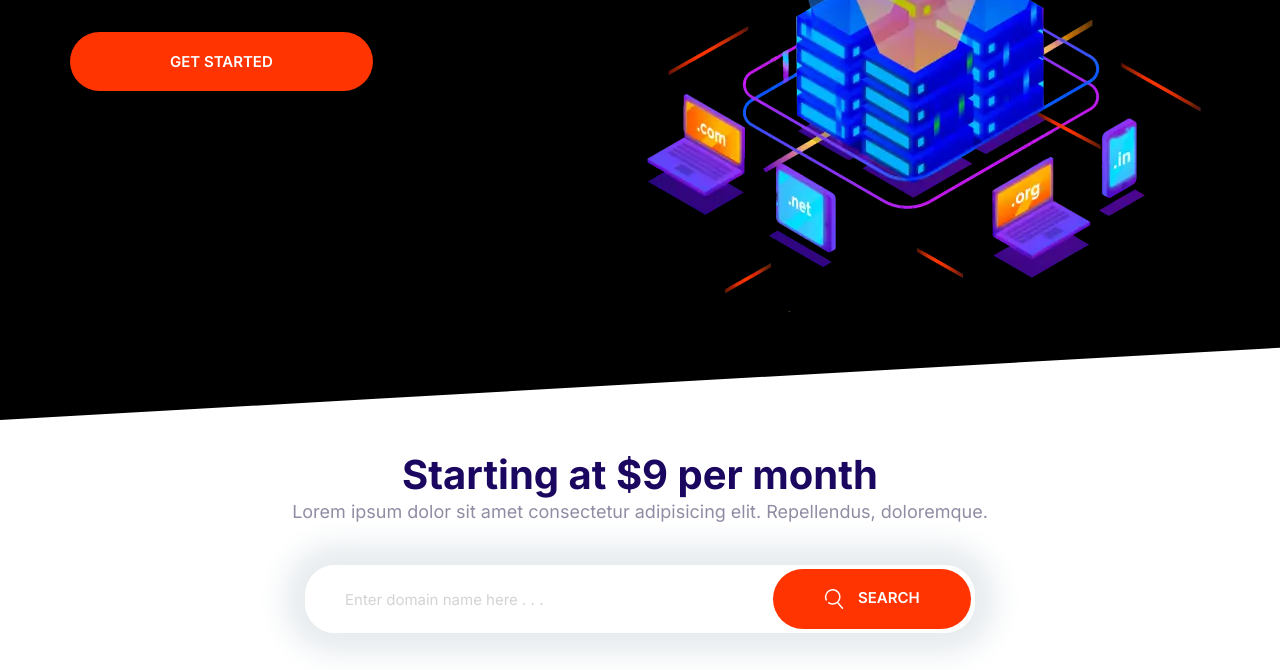
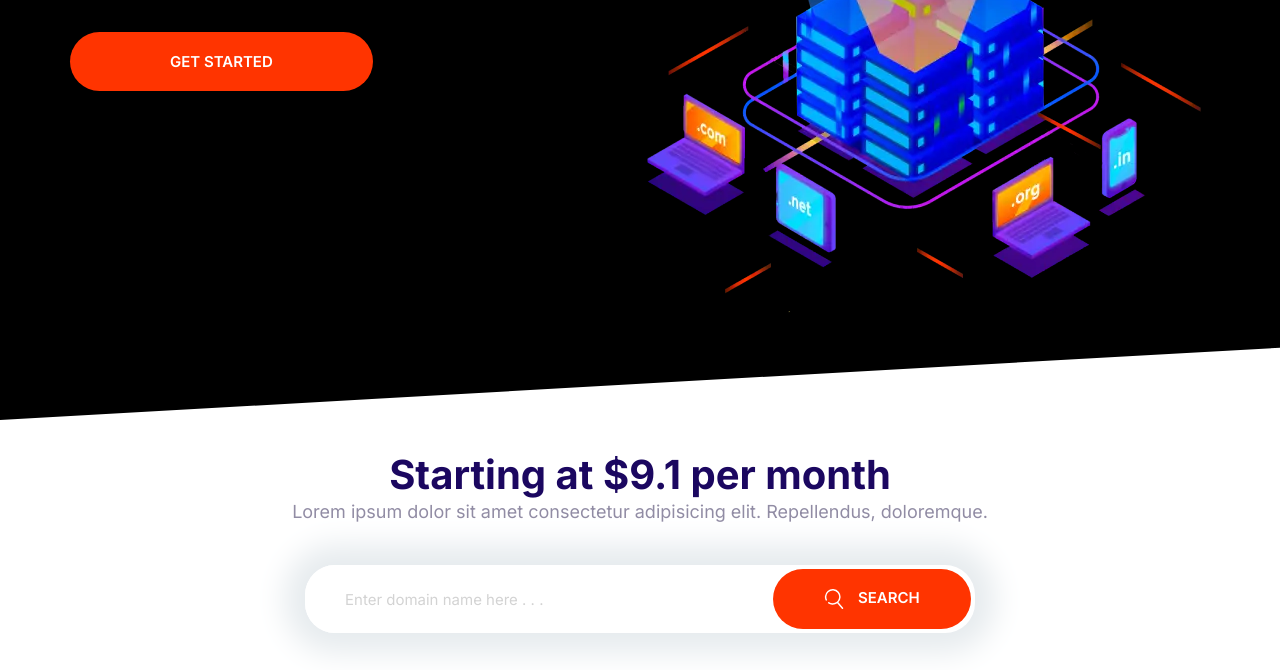
Before and after one commit to Max-256/Axwell, a website built with Parcel: page index.html in a window 1280 px wide. Shown: the part 364-1034 px from the top of the page. Built offline with nearby package versions, Linux system fonts and the light colour scheme.

Commit message:
update the price to $9.1Add parcel for building

```diff
--- a/index.html
+++ b/index.html
@@ -60,7 +60,7 @@
 
     <section class="block container block-domain">
       <header class="block__header">
-        <h2>Starting at $9 per month</h2>
+        <h2>Starting at $9.1 per month</h2>
         <p>
           Lorem ipsum dolor sit amet consectetur adipisicing elit. Repellendus,
           doloremque.
```
